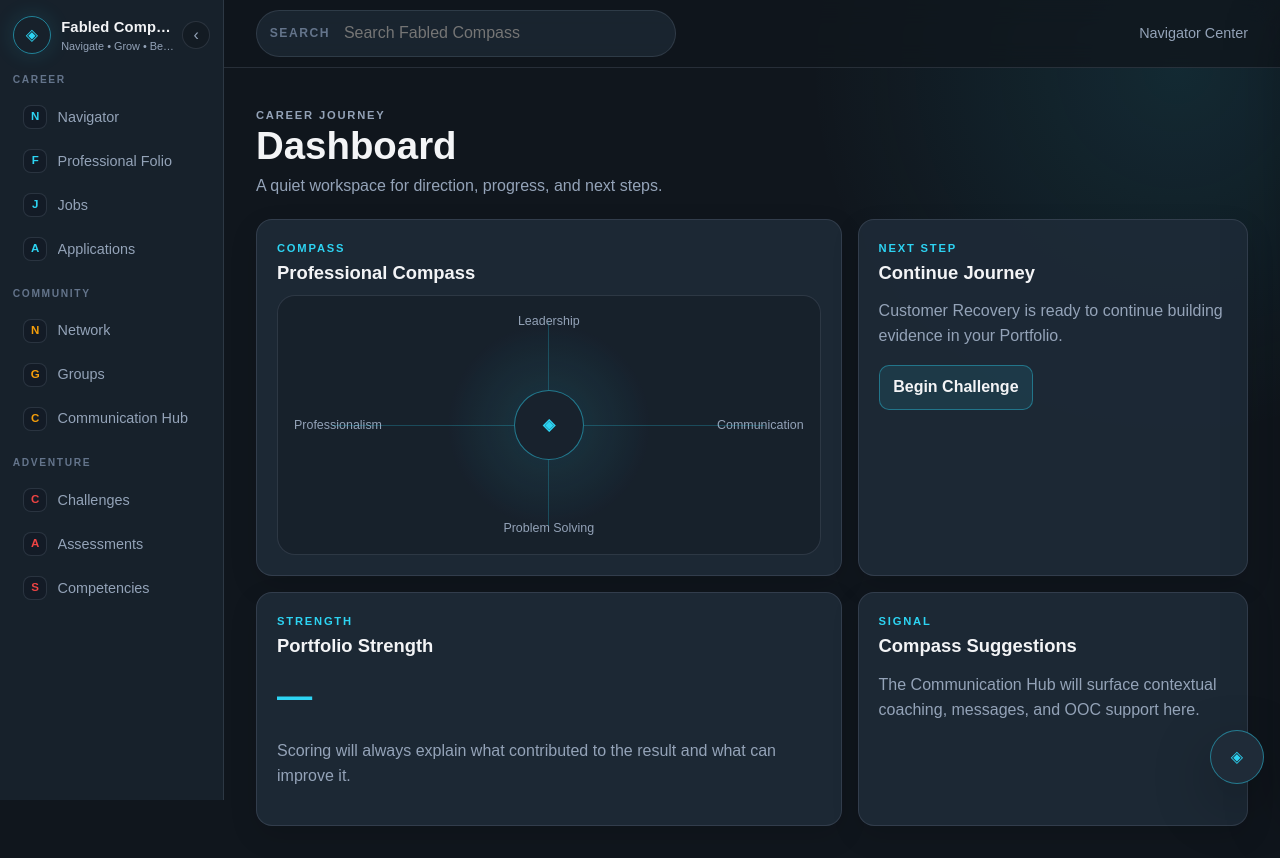
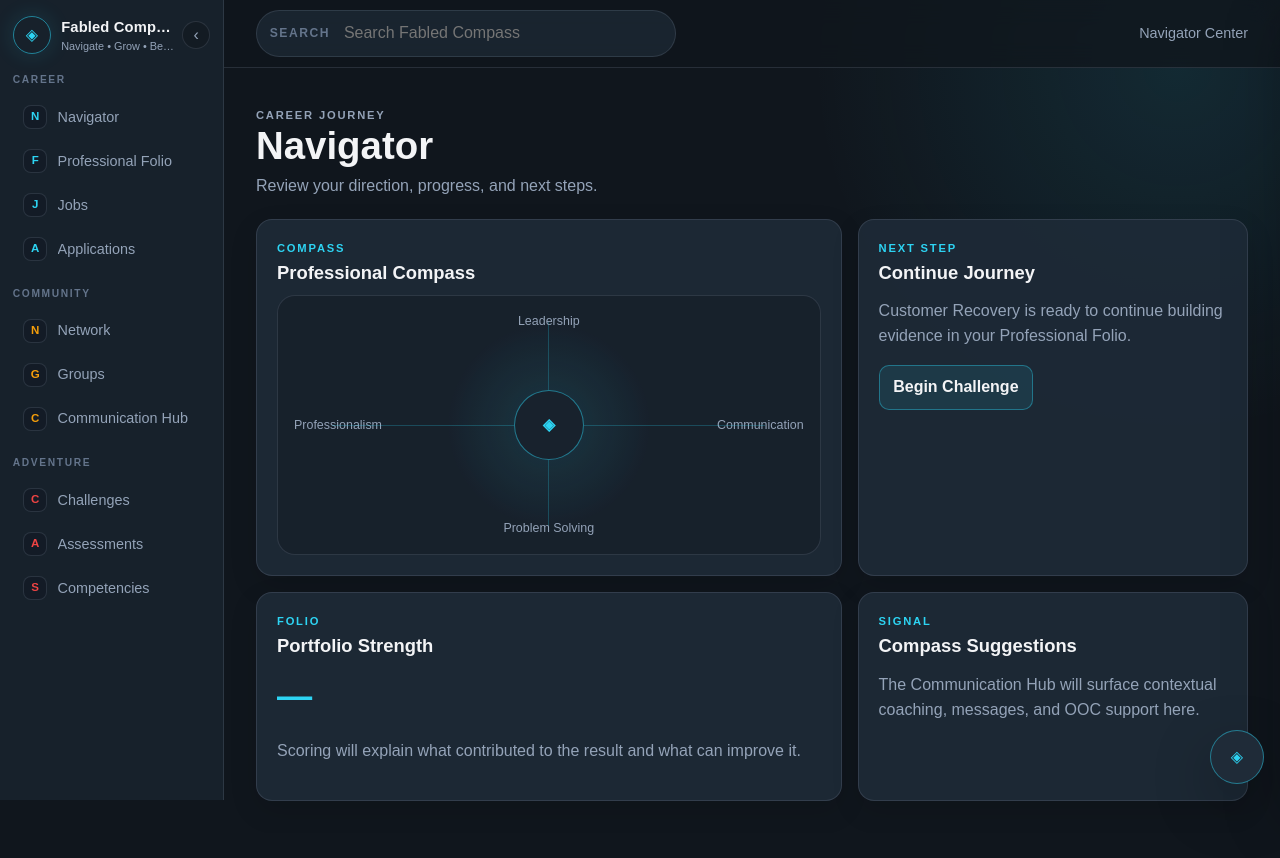
Before and after one commit to WykedSamurai/FabledCompass, a Next.js app: page /dashboard in a window 1280 px wide. After the commit the page ends 833 px from the top, so only its background shows below. Built offline with nearby package versions, Linux system fonts and the light colour scheme.

Commit message:
Rename dashboard to Navigator

```diff
--- a/app/dashboard/page.tsx
+++ b/app/dashboard/page.tsx
@@ -6,8 +6,8 @@ export default function DashboardPage() {
     <div className="fc-page-stack">
       <PageHeader
         eyebrow="Career Journey"
-        title="Dashboard"
-        description="A quiet workspace for direction, progress, and next steps."
+        title="Navigator"
+        description="Review your direction, progress, and next steps."
       />
 
       <section className="fc-dashboard-grid">
@@ -22,13 +22,13 @@ export default function DashboardPage() {
         </Card>
 
         <Card eyebrow="Next Step" title="Continue Journey">
-          <p className="fc-muted">Customer Recovery is ready to continue building evidence in your Portfolio.</p>
+          <p className="fc-muted">Customer Recovery is ready to continue building evidence in your Professional Folio.</p>
           <a className="fc-button" href="/adventures/difficult-customer">Begin Challenge</a>
         </Card>
 
-        <Card eyebrow="Strength" title="Portfolio Strength">
+        <Card eyebrow="Folio" title="Portfolio Strength">
           <p className="fc-score">—</p>
-          <p className="fc-muted">Scoring will always explain what contributed to the result and what can improve it.</p>
+          <p className="fc-muted">Scoring will explain what contributed to the result and what can improve it.</p>
         </Card>
 
         <Card eyebrow="Signal" title="Compass Suggestions">
```
